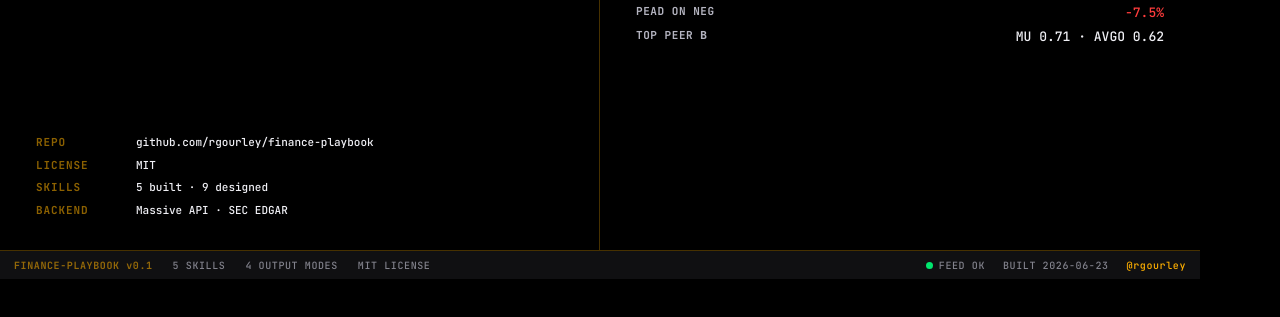
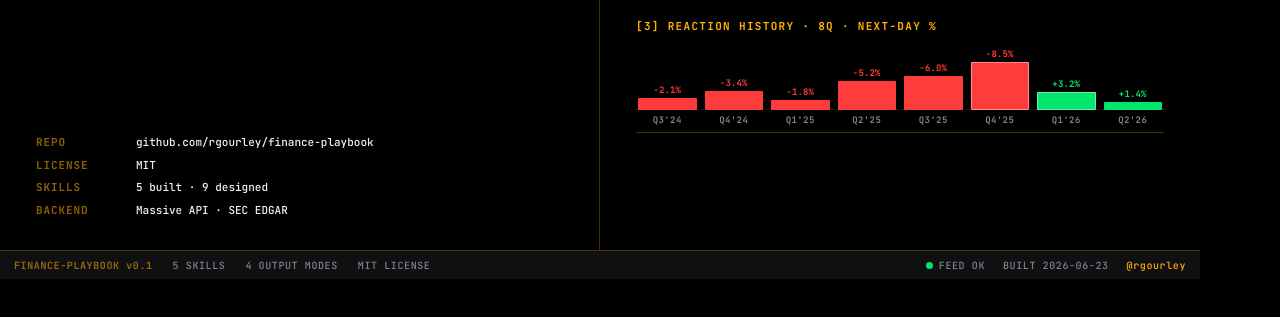
Before and after one commit to rgourley/quant-garage, a website: page assets/og.html in a window 1280 px wide. Shown: the part 351-668 px from the top of the page. Drawn offline with Linux system fonts and the light colour scheme.

Commit message:
chore(brand): add 8-quarter reaction history chart to OG image
Lower-right of the OG image was empty. Added a small bar chart showing
NVDA's last 8 print-day reactions with per-bar color coding (red on
negative, green on positive) and per-bar labels above and below.

The visual pattern (6 red bars followed by 2 green) reinforces the
"premium sellers have a setup" take immediately above. Worst (Q4'25,
-8.5%) and best (Q1'26, +3.2%) get a subtle white inner border to
mark the extremes.

Built with grid layout, no canvas, no chart library; bars render via
CSS variables for height percentage. Re-screenshotted at 1200x630.

```diff
--- a/assets/og.html
+++ b/assets/og.html
@@ -171,6 +171,61 @@
   .row-value.pos { color: var(--positive); }
   .row-value.neg { color: var(--negative); }
   .row-value.amber { color: var(--amber); font-weight: 700; }
+  /* Chart */
+  .chart-wrap {
+    margin-top: 6px;
+  }
+  .chart {
+    position: relative;
+    display: grid;
+    grid-template-columns: repeat(8, 1fr);
+    gap: 8px;
+    align-items: end;
+    height: 92px;
+    padding: 0 2px 22px 2px;
+    border-bottom: 1px solid var(--amber-line);
+  }
+  .chart-axis {
+    position: absolute;
+    left: 0; right: 0; bottom: 22px;
+    border-bottom: 1px dashed rgba(255, 176, 0, 0.18);
+    height: 0;
+  }
+  .bar {
+    position: relative;
+    height: calc(var(--h) * 0.7);
+    min-height: 4px;
+    border-radius: 1px;
+  }
+  .bar-neg { background: var(--negative); }
+  .bar-pos { background: var(--positive); }
+  .bar.worst { box-shadow: inset 0 0 0 1px rgba(255, 255, 255, 0.4); }
+  .bar.best { box-shadow: inset 0 0 0 1px rgba(255, 255, 255, 0.4); }
+  .bar::before {
+    content: attr(data-q);
+    position: absolute;
+    bottom: -16px;
+    left: 50%;
+    transform: translateX(-50%);
+    font-size: 9px;
+    color: var(--fg3);
+    letter-spacing: 0.04em;
+    font-weight: 700;
+    white-space: nowrap;
+  }
+  .bar::after {
+    content: attr(data-v);
+    position: absolute;
+    top: -14px;
+    left: 50%;
+    transform: translateX(-50%);
+    font-size: 9px;
+    font-weight: 700;
+    letter-spacing: 0.02em;
+    white-space: nowrap;
+  }
+  .bar-neg::after { color: var(--negative); }
+  .bar-pos::after { color: var(--positive); }
   /* Status bar */
   .status {
     background: var(--bg-elev);
@@ -237,8 +292,21 @@
         <div class="row-label">REALIZED 8Q AVG</div><div class="row-value">±3.7%</div>
         <div class="row-label">MISPRICING</div><div class="row-value amber">+6.6pp</div>
         <div class="row-label">IV30</div><div class="row-value">37.3</div>
-        <div class="row-label">PEAD ON NEG</div><div class="row-value neg">−7.5%</div>
-        <div class="row-label">TOP PEER β</div><div class="row-value">MU 0.71 · AVGO 0.62</div>
+      </div>
+
+      <div class="chart-wrap">
+        <div class="section-label" style="margin-bottom: 8px;">[3] REACTION HISTORY · 8Q · NEXT-DAY %</div>
+        <div class="chart">
+          <div class="chart-axis"></div>
+          <div class="bar bar-neg" style="--h: 25%;"  data-q="Q3'24" data-v="−2.1%"></div>
+          <div class="bar bar-neg" style="--h: 40%;"  data-q="Q4'24" data-v="−3.4%"></div>
+          <div class="bar bar-neg" style="--h: 21%;"  data-q="Q1'25" data-v="−1.8%"></div>
+          <div class="bar bar-neg" style="--h: 61%;"  data-q="Q2'25" data-v="−5.2%"></div>
+          <div class="bar bar-neg" style="--h: 71%;"  data-q="Q3'25" data-v="−6.0%"></div>
+          <div class="bar bar-neg worst" style="--h: 100%;" data-q="Q4'25" data-v="−8.5%"></div>
+          <div class="bar bar-pos best" style="--h: 38%;"  data-q="Q1'26" data-v="+3.2%"></div>
+          <div class="bar bar-pos" style="--h: 16%;"  data-q="Q2'26" data-v="+1.4%"></div>
+        </div>
       </div>
     </div>
 
```
Also changed, not shown: assets/og.png.
